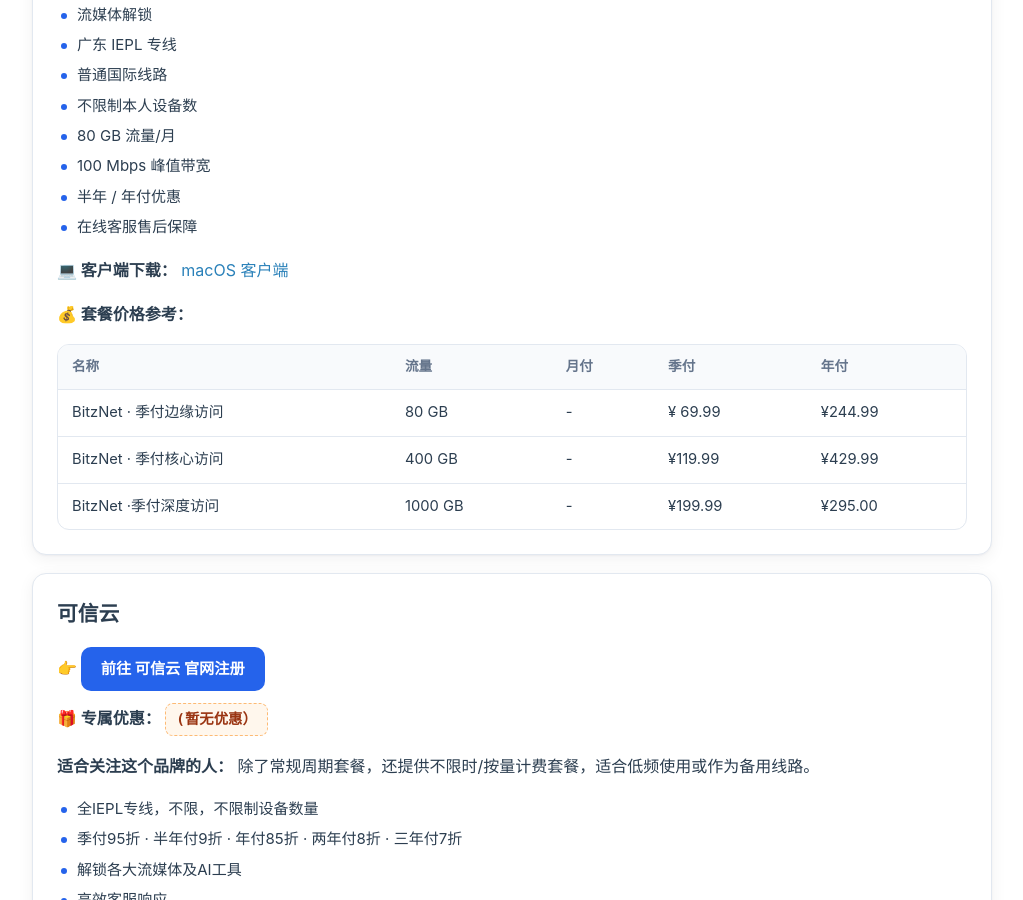
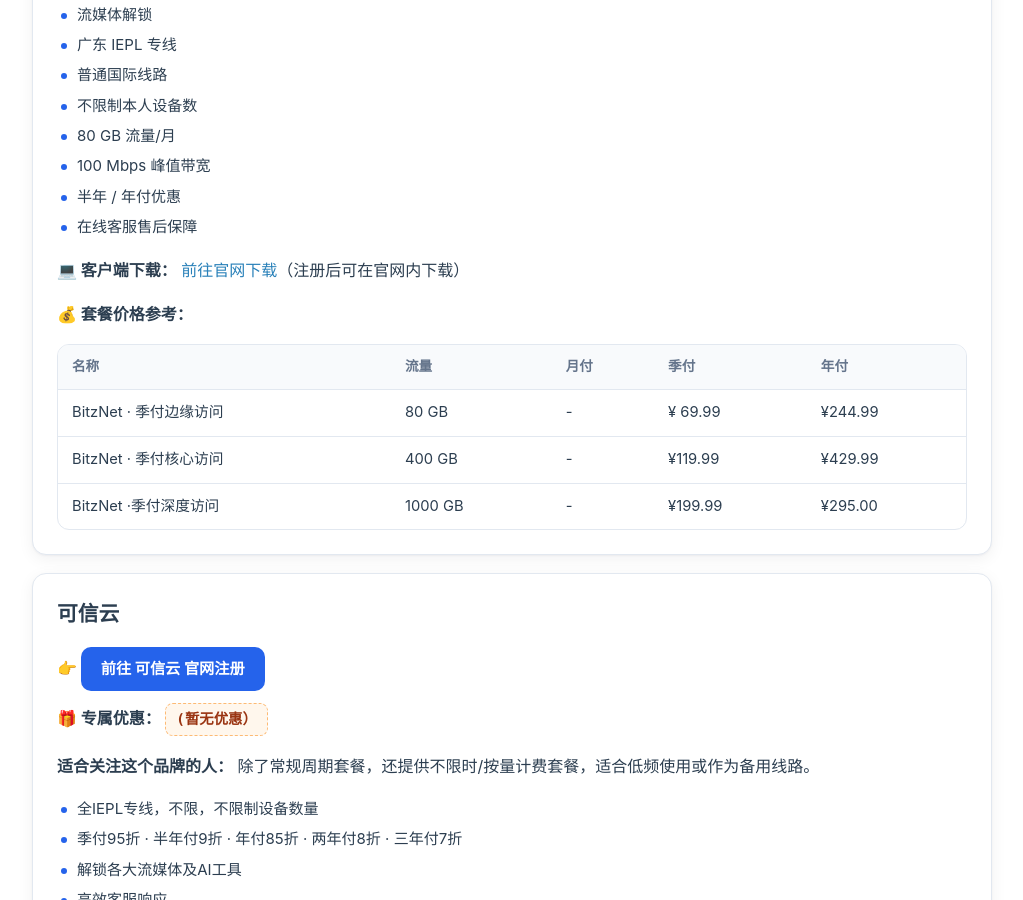
Before and after one commit to Colasaiko/tuijianjichang, a Jekyll site: the page built from brands/index.md, in a window 1280 px wide and 900 px high, scrolled down 15802 px. Shown: the whole window, without its empty margins (128-1151 px from the left). Built offline with Jekyll 4.4.1, drawn with Linux system fonts in a browser that asks for light colours; part of the change alters nothing that is shown.

Commit message:
Point brand client download links to affiliate sign-up pages
Co-Authored-By: Claude Opus 5.5 <noreply@anthropic.com>

```diff
--- a/brands/index.md
+++ b/brands/index.md
@@ -297,7 +297,7 @@ description: 2026年11月机场品牌资料统计，整理飞猫云、灵猫、
 - 年付 85 折｜两年付 8 折｜三年付 75 折 优惠长期有效
 - 全球节点覆盖：
 
-**💻 客户端下载：** [前往官网下载](https://bcbhk40y.ztymforedge.lol/#/?code=etUBOp4S)（注册后可在官网内下载）
+**💻 客户端下载：** [前往官网下载](https://work.edgenovaaff.cc/#/?code=etUBOp4S)（注册后可在官网内下载）
 
 **💰 套餐价格参考：**
 
@@ -333,7 +333,7 @@ description: 2026年11月机场品牌资料统计，整理飞猫云、灵猫、
 - 客服全天在线指导
 - 香港x20、台湾x10、日本x10、新加坡x10、美国x10、马来西亚x2、英国x1、德国x1、法国x1、泰国x1、菲律宾x1、印度x1，需要其他节点请客服咨询
 
-**💻 客户端下载：** [前往官网下载](https://j3gncnh.tzztssuujj.xyz/#/?code=q1enwrOd)（注册后可在官网内下载）
+**💻 客户端下载：** [前往官网下载](https://work.speedworldaff.cc/#/?code=q1enwrOd)（注册后可在官网内下载）
 
 **💰 套餐价格参考：**
 
@@ -368,7 +368,7 @@ description: 2026年11月机场品牌资料统计，整理飞猫云、灵猫、
 - 长期优惠：年付 8 折｜两年付 7 折｜三年付 6 折。
 - 节点覆盖：香港×20、台湾×5、日本×10、新加坡×10、美国×10、马来西亚×2、英国、法国、德国、土耳其、泰国、巴西等
 
-**💻 客户端下载：** [前往官网下载](https://iasfasf.kuailitztz2.xyz/#/?code=9RhZkrkV)（注册后可在官网内下载）
+**💻 客户端下载：** [前往官网下载](https://work.kuailicloud.cc/#/?code=9RhZkrkV)（注册后可在官网内下载）
 
 **💰 套餐价格参考：**
 
@@ -617,7 +617,7 @@ description: 2026年11月机场品牌资料统计，整理飞猫云、灵猫、
 - 半年 / 年付优惠
 - 在线客服售后保障
 
-**💻 客户端下载：** [macOS 客户端](https://res.bbneostat.com/download/v/macos/bitz-164.pkg)
+**💻 客户端下载：** [前往官网下载](https://red.bnaffred.com/#/register?code=8Hqeq4XA)（注册后可在官网内下载）
 
 **💰 套餐价格参考：**
 
```
